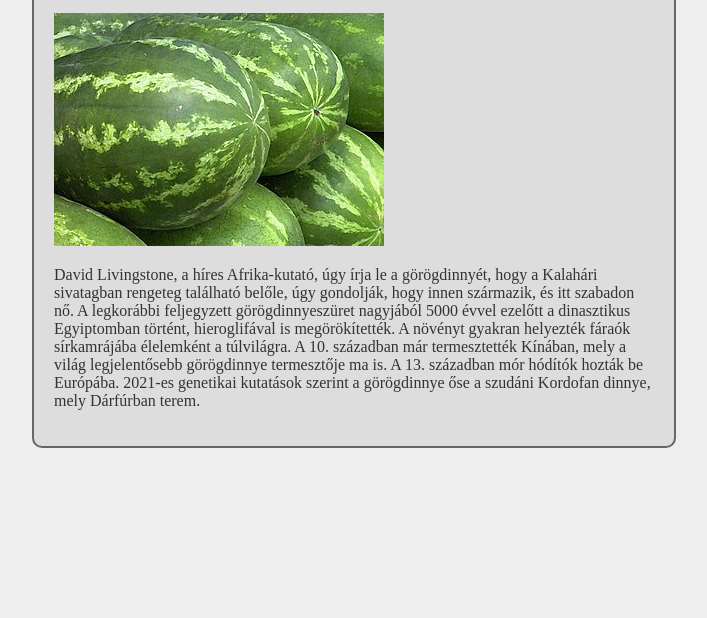
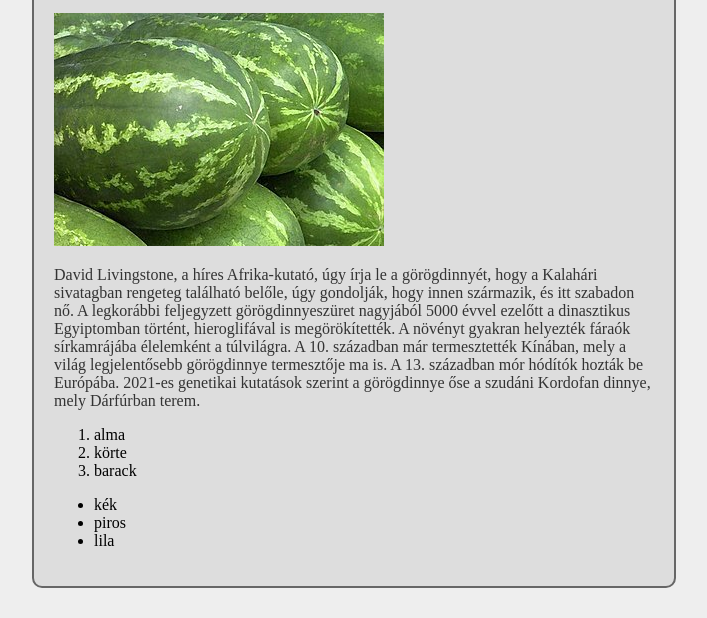
Before and after one commit to Attila135/2025-10-06, a plain HTML site: page index.html in a window 1280 px wide. Shown: the part 189-807 px from the top of the page, without its empty margins (286-993 px from the left). Drawn offline with Linux system fonts and the light colour scheme.

Commit message:
Update index.html

```diff
--- a/index.html
+++ b/index.html
@@ -1,22 +1,43 @@
 <!DOCTYPE html>
 <html lang="hu">
+
 <head>
     <meta charset="UTF-8">
     <meta name="viewport" content="width=device-width, initial-scale=1.0">
     <title>Yes</title>
     <link rel="stylesheet" href="style.css">
 </head>
+
 <body>
     <div class="container">
         <h1>dinnyék</h1>
 
-    <p>A görögdinnye (Citrullus lanatus) a tökfélék vagy más néven kabakosok (Cucurbitaceae) családjába tartozó, Afrika déli részéről származó növényfaj, illetve annak termésének a neve. Sokan gyümölcsnek tartják, de termesztéstechnikailag zöldségnek számít.</p>
-    <img src="Summer_99.jpg" alt="dinnyék">
-    <p>David Livingstone, a híres Afrika-kutató, úgy írja le a görögdinnyét, hogy a Kalahári sivatagban rengeteg található belőle, úgy gondolják, hogy innen származik, és itt szabadon nő. A legkorábbi feljegyzett görögdinnyeszüret nagyjából 5000 évvel ezelőtt a dinasztikus Egyiptomban történt, hieroglifával is megörökítették. A növényt gyakran helyezték fáraók sírkamrájába élelemként a túlvilágra.
+        <p>A görögdinnye (Citrullus lanatus) a tökfélék vagy más néven kabakosok (Cucurbitaceae) családjába tartozó,
+            Afrika déli részéről származó növényfaj, illetve annak termésének a neve. Sokan gyümölcsnek tartják, de
+            termesztéstechnikailag zöldségnek számít.</p>
+        <img src="Summer_99.jpg" alt="dinnyék">
+        <p>David Livingstone, a híres Afrika-kutató, úgy írja le a görögdinnyét, hogy a Kalahári sivatagban rengeteg
+            található belőle, úgy gondolják, hogy innen származik, és itt szabadon nő. A legkorábbi feljegyzett
+            görögdinnyeszüret nagyjából 5000 évvel ezelőtt a dinasztikus Egyiptomban történt, hieroglifával is
+            megörökítették. A növényt gyakran helyezték fáraók sírkamrájába élelemként a túlvilágra.
 
-A 10. században már termesztették Kínában, mely a világ legjelentősebb görögdinnye termesztője ma is. A 13. században mór hódítók hozták be Európába.
+            A 10. században már termesztették Kínában, mely a világ legjelentősebb görögdinnye termesztője ma is. A 13.
+            században mór hódítók hozták be Európába.
 
-2021-es genetikai kutatások szerint a görögdinnye őse a szudáni Kordofan dinnye, mely Dárfúrban terem.</p>
+            2021-es genetikai kutatások szerint a görögdinnye őse a szudáni Kordofan dinnye, mely Dárfúrban terem.
+        </p>
+        <ol>
+            <li>alma</li>
+            <li>körte</li>
+            <li>barack</li>
+        </ol>
+
+        <ul>
+            <li>kék</li>
+            <li>piros</li>
+            <li>lila</li>
+        </ul>
     </div>
 </body>
+
 </html>
```
